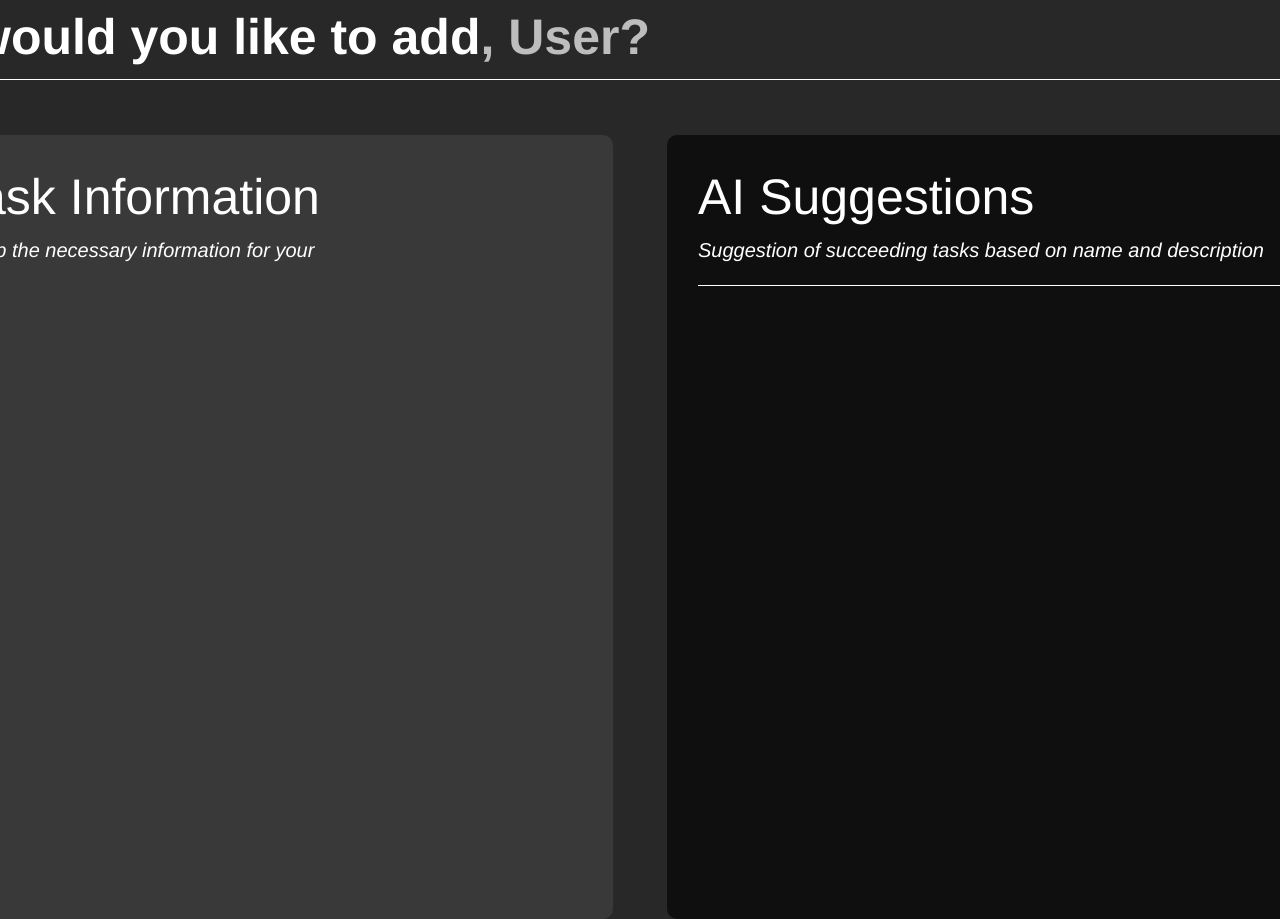
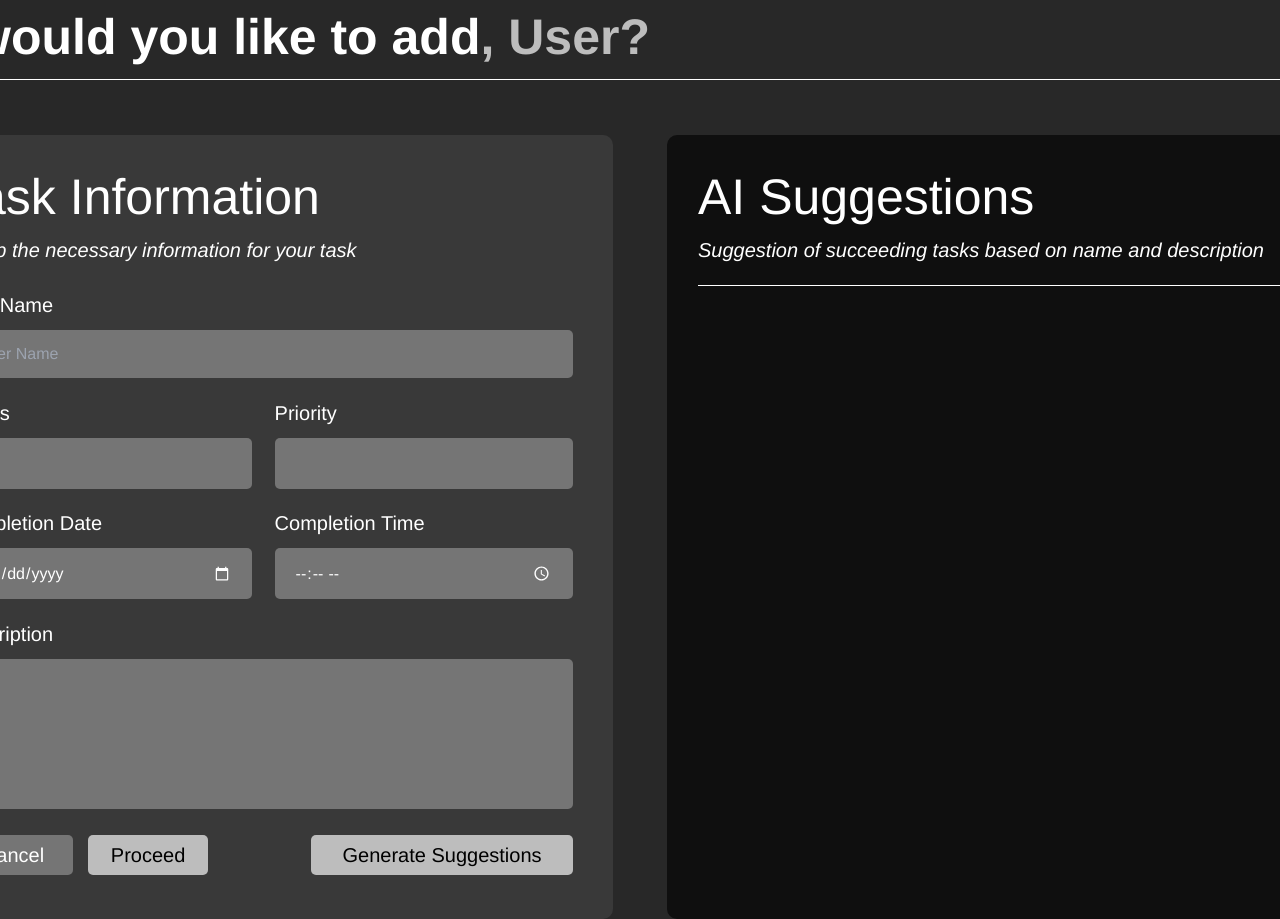
Before and after one commit to Nawshhh/smart-to-do-list, a React (Vite) app in the folder smartlist/: page /add-task in a window 1280 px wide. Shown: the top 919 px of the page. Built offline with nearby package versions, Linux system fonts and the light colour scheme.

Commit message:
fix: added fill out informations for the tasks. prioirty and status still incomplete

```diff
--- a/smartlist/src/components/TaskInformationForm.jsx
+++ b/smartlist/src/components/TaskInformationForm.jsx
@@ -3,9 +3,100 @@ import React from 'react'
 function TaskInformationForm() {
   return (
     <form className='w-[700px] h-[784px] bg-[#393939] rounded-[10px] flex flex-col px-[40.06px] pt-[25px] pb-[50px]' action="">
-        <div className='w-[384.55px] h-[85px] gap-y-[10px]'>
+        <div className='w-[620px] h-auto flex flex-col'>
             <p className='font-helvetica text-white text-[50px] font-medium'>Task Information</p>
             <p className='font-helvetica text-white text-[20px] font-light italic'>Fill up the necessary information for your task   </p>
+        </div>
+
+        <div className='w-[620px] h-auto flex flex-col mt-[25px] gap-y-[20px]'>
+            {/* 1st Div*/}
+            <div className='w-full h-auto'>
+                <p className='font-helvetica font-medium text-[20px] text-white mb-[10px]'>Task Name</p>
+                <input
+                    type="text"
+                    name="task_name"
+                    id="task_name"
+                    className='w-full h-[48px] rounded-[5px] bg-[#757575] font-helvetica text-white font-normal px-[20px] py-[12px]
+                    focus:outline-none focus:ring-0 focus:caret-[#BDBDBD]'
+                    placeholder='Enter Name'
+                />
+            </div>
+
+            {/* 2nd Div*/}
+            <div className='w-full h-auto gap-x-[23.04px] gap-y-[19px] grid grid-cols-2'>
+                <div>
+                    <p className='font-helvetica font-medium text-[20px] text-white mb-[10px]'>Status</p>
+                    <input
+                        type="text"
+                        name='task_status'
+                        id='task_status'
+                        className='w-full h-[51px] rounded-[5px] bg-[#757575] font-helvetica text-white font-normal px-[20px] py-[12px]
+                        focus:outline-none focus:ring-0 focus:caret-[#BDBDBD]'
+                    />
+                </div>
+                <div>
+                    <p className='font-helvetica font-medium text-[20px] text-white mb-[10px]'>Priority</p>
+                    <input
+                        type="text"
+                        name='task_priority'
+                        id='task_priority'
+                        className='w-full h-[51px] rounded-[5px] bg-[#757575] font-helvetica text-white font-normal px-[20px] py-[12px]
+                        focus:outline-none focus:ring-0 focus:caret-[#BDBDBD]'
+                    />
+                </div>
+                <div>
+                    <p className='font-helvetica font-medium text-[20px] text-white mb-[10px]'>Completion Date</p>
+                    <div className='relative'>
+                        <input
+                            type="date"
+                            name='task_completion_date'
+                            id='task_completion_date'
+                            className='w-full h-[51px] rounded-[5px] bg-[#757575] font-helvetica font-light text-white  px-[20px]
+                            focus:outline-none focus:ring-0 focus:caret-[#BDBDBD]'
+                            style={{
+                                colorScheme: 'dark'
+                            }}
+                        />
+                    </div>
+                </div>
+                <div>
+                    <p className='font-helvetica font-medium text-[20px] text-white mb-[10px]'>Completion Time</p>
+                    <input
+                        type="time"
+                        name='task_priority'
+                        id='task_priority'
+                        className='w-full h-[51px] rounded-[5px] bg-[#757575] font-helvetica font-light text-white px-[20px]
+                        focus:outline-none focus:ring-0 focus:caret-[#BDBDBD]'
+                        style={{
+                            colorScheme: 'dark'
+                        }}
+                    />
+                </div>
+            </div>
+
+            {/* 3rd Div*/}
+            <div className='w-full h-auto gap-y-[10px]'>
+                <p className='font-helvetica font-medium text-[20px] text-white mb-[10px]'>Description</p>
+                <textarea
+                    name="task_description"
+                    id="task_description"
+                    className='rounded-[5px] bg-[#757575] font-helvetica font-normal text-white min-h-[150px] max-h-h[150px] w-full resize-none px-[20px] py-[12px]'
+                ></textarea>
+            </div>
+
+        </div>
+
+        {/* Buttons */}
+        <div className='w-[620px] h-auto flex flex-row mt-[20px]'>
+            <button className='w-[120px] h-[40px] bg-[#757575] font-helvetica text-[20px] text-white rounded-[5px]
+                                inline-flex items-center justify-center'>
+            Cancel</button>
+            <button className='w-[120px] h-[40px] ml-[15px] bg-[#BDBDBD] font-helvetica text-[20px] text-black rounded-[5px]
+                                inline-flex items-center justify-center'>
+            Proceed</button>
+            <button className='w-[262px] h-[40px] ml-[15px] bg-[#BDBDBD] font-helvetica text-[20px] text-black rounded-[5px]
+                                inline-flex items-center justify-center ml-auto'>
+            Generate Suggestions</button>
         </div>
     </form>
   )
```
Also changed, not shown: smartlist/public/calendar-logo.svg (added).
